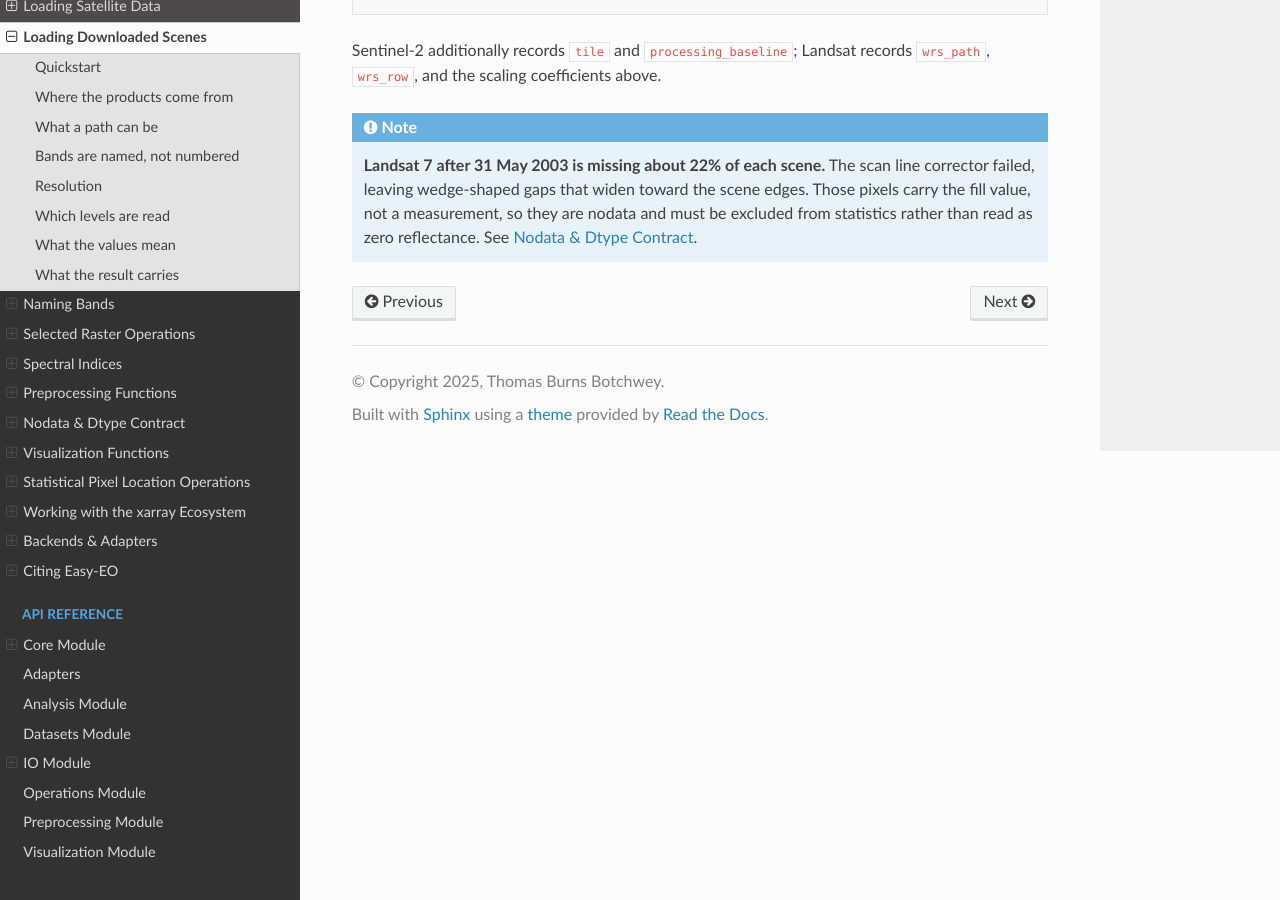
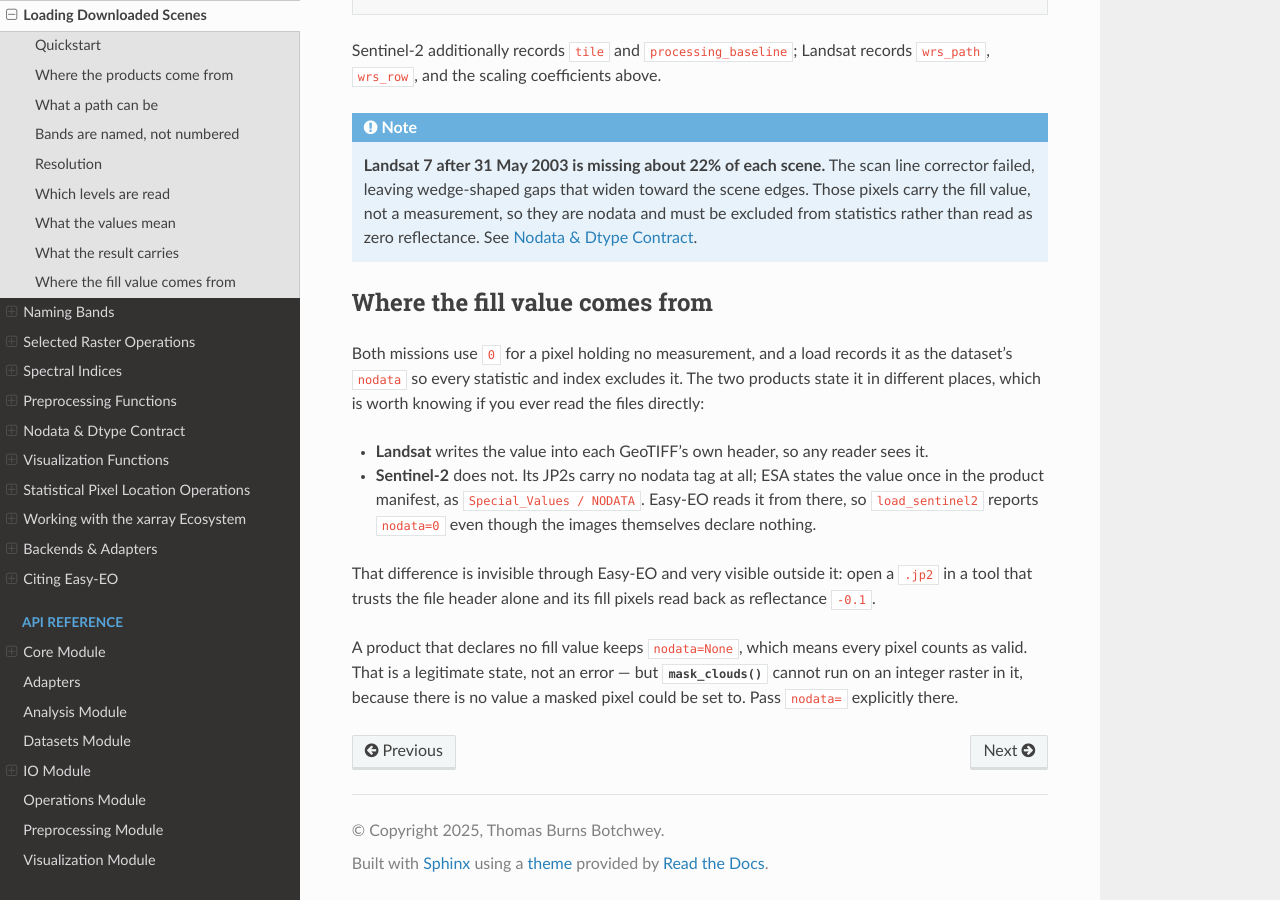
Before and after one commit to Tommy-Burns/easy-eo, a Sphinx documentation site: the page built from docs/source/user_guide/loading_downloaded_scenes.rst, in a window 1280 px wide and 900 px high, scrolled down 6101 px. Built offline with Sphinx 7.4.7 and the Read the Docs theme 3.1.0, drawn with Linux system fonts in a browser that asks for light colours.

Commit message:
docs: fixed the nodata value from Sentinel 2

```diff
--- a/docs/source/user_guide/loading_downloaded_scenes.rst
+++ b/docs/source/user_guide/loading_downloaded_scenes.rst
@@ -404,3 +404,27 @@ records ``wrs_path``, ``wrs_row``, and the scaling coefficients above.
    edges. Those pixels carry the fill value, not a measurement, so they are
    nodata and must be excluded from statistics rather than read as zero
    reflectance. See :doc:`nodata_and_dtype`.
+
+Where the fill value comes from
+-------------------------------
+
+Both missions use ``0`` for a pixel holding no measurement, and a load records
+it as the dataset's ``nodata`` so every statistic and index excludes it. The
+two products state it in different places, which is worth knowing if you ever
+read the files directly:
+
+* **Landsat** writes the value into each GeoTIFF's own header, so any reader
+  sees it.
+* **Sentinel-2** does not. Its JP2s carry no nodata tag at all; ESA states the
+  value once in the product manifest, as ``Special_Values / NODATA``. Easy-EO
+  reads it from there, so ``load_sentinel2`` reports ``nodata=0`` even though
+  the images themselves declare nothing.
+
+That difference is invisible through Easy-EO and very visible outside it: open
+a ``.jp2`` in a tool that trusts the file header alone and its fill pixels read
+back as reflectance ``-0.1``.
+
+A product that declares no fill value keeps ``nodata=None``, which means every
+pixel counts as valid. That is a legitimate state, not an error — but
+:func:`~eeo.mask_clouds` cannot run on an integer raster in it, because there
+is no value a masked pixel could be set to. Pass ``nodata=`` explicitly there.
```
Also changed, not shown: CHANGELOG.md (+27 -4 lines).
